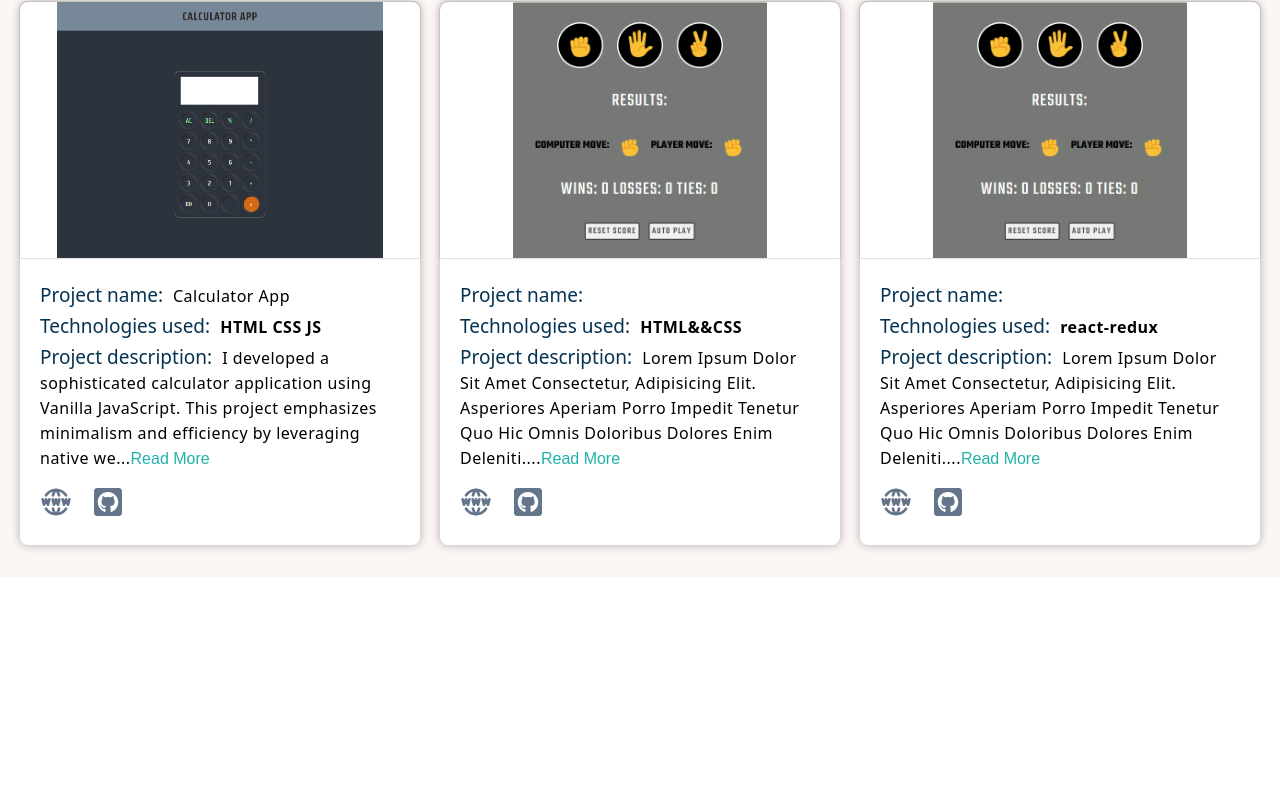
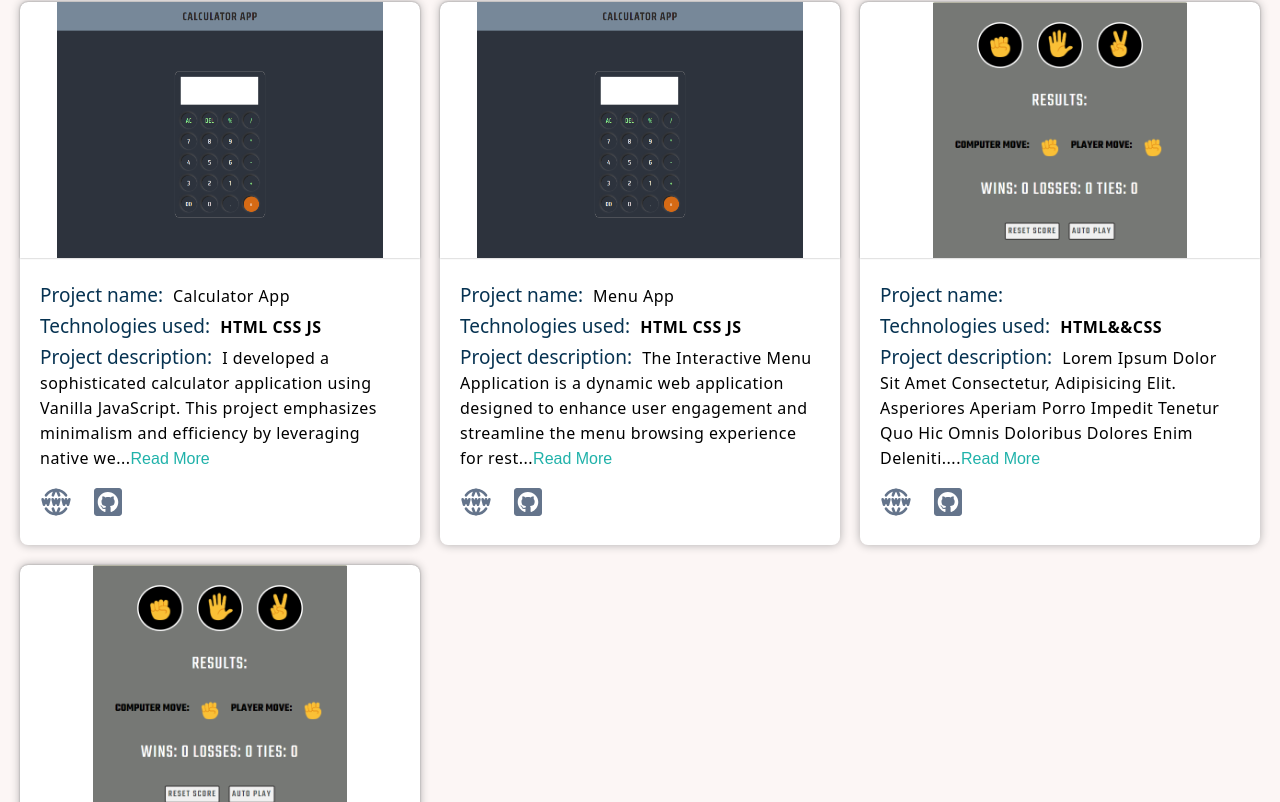
Before and after one commit to Keerti-kumar-shakya/host-small-project-setup, a React (Vite) app: page / in a window 1280 px wide. Shown: the part 1611-2413 px from the top of the page. Before the commit the page ends 2188 px from the top, so only its background shows below. Built offline with nearby package versions, Linux system fonts and the light colour scheme; a web font is replaced by a local one.

Commit message:
menu app uploaded

```diff
--- a/src/projectsData.js
+++ b/src/projectsData.js
@@ -121,6 +121,21 @@ export const smallProjectData = [
 
     },
 
+     // 8-project
+     {
+      id: nanoid(),
+      category: 'vanilla-Js',
+      img: sImg_7,
+      techUsed: 'HTML CSS JS',
+      desc: `The Interactive Menu Application is a dynamic web application designed to enhance user engagement and streamline the menu browsing experience for restaurants, cafes, and other food service establishments. Leveraging modern web technologies, this project provides an intuitive, visually appealing, and responsive interface for users to explore various menu offerings seamlessly.`,
+
+      url: 'https://04-menu-app-project-javascript.netlify.app/',
+
+      github: 'https://github.com/Keerti-kumar-shakya/small-javascript-projects/tree/main/04%20-%20Menu%20app',
+
+      projectName: 'menu app'
+    },
+
     {
       id: nanoid(),
       category: 'HTML&&CSS',
```
